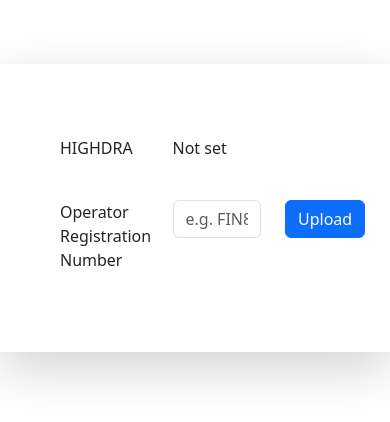
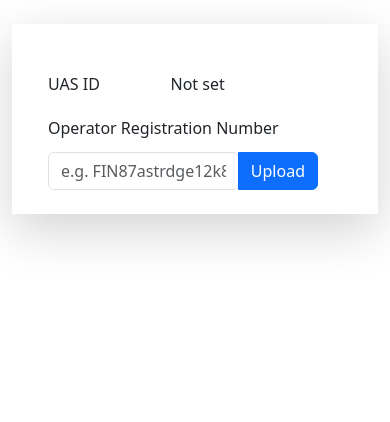
Before and after one commit to starcopter/dronetag-agent, a FastAPI app: template services/agent/templates/index.html in a window 390 px wide. Shown: the top 422 px of the page. Run offline with FastAPI, Linux system fonts and the light colour scheme; the template is opened without the code that fills it, so the values that code supplies are empty; some libraries are stand-ins or nearby versions.

Commit message:
Integrate OPRN Upload
Also, make web interface more responsive.

```diff
--- a/auterion-app.yml
+++ b/auterion-app.yml
@@ -2,7 +2,7 @@ auterion-api-version: 2
 auterion-app-base: v2
 
 app-name: dronetag-agent
-app-version: 0.7.0-dev.2  # auto-generated, do not edit
+app-version: 0.7.0  # auto-generated, do not edit
 app-author: com.starcopter
 target-platform:
   - skynode
@@ -24,3 +24,4 @@ compose-override:
     agent:
       volumes:
         - /etc/hostname:/etc/skynode:ro
+        - /persistent/suite/vehicle_sn:/etc/vehicle_sn:ro
--- a/services/agent/main.py
+++ b/services/agent/main.py
@@ -17,38 +17,48 @@ static_files = StaticFiles(directory="static")
 
 MAVLINK_IP = os.environ.get("MAVLINK_IP")
 MAVLINK_PORT = int(os.environ.get("MAVLINK_PORT", 5790))
-HIGHDRA = os.environ.get("HIGHDRA_SERIAL_NUMBER", "1715800000000")
+
+if _override := os.environ.get("UAS_ID_OVERRIDE"):
+    UAS_ID = _override
+else:
+    try:
+        UAS_ID = Path("/etc/vehicle_sn").read_text().strip()
+    except FileNotFoundError:
+        UAS_ID = None
 
 try:
     SKYNODE = Path("/etc/skynode").read_text().strip().split("-")[-1]
 except FileNotFoundError:
     SKYNODE = None
 
+gateway: DronetagGateway | None = None
+cached_oprn: OPRN | None = None
+
 
 @asynccontextmanager
 async def lifespan(app: FastAPI):
+    global gateway
     if MAVLINK_IP:
-        gateway = DronetagGateway(MAVLINK_IP, MAVLINK_PORT)
+        gateway = DronetagGateway(MAVLINK_IP, MAVLINK_PORT, uas_id=UAS_ID)
         gateway_task = asyncio.create_task(gateway.run())
 
     yield
 
     if MAVLINK_IP:
         gateway_task.cancel()
+        gateway = None
 
 
 app = FastAPI(lifespan=lifespan)
 app.mount("/static", static_files, name="static")
-
-cached_oprn: OPRN | None = None
 
 
 @app.get("/", response_class=HTMLResponse)
 def get_index(request: Request):
     params = {
         "title": "Dronetag Agent",
-        "highdra_serial_number": HIGHDRA,
-        "skynode_serial_number": SKYNODE,
+        "uas_id": UAS_ID,
+        "skynode": SKYNODE,
     }
     if cached_oprn:
         params["oprn"] = cached_oprn.public_part
@@ -65,15 +75,25 @@ async def post_oprn(request: Request, oprn: Annotated[str, Form()]):
     global cached_oprn
     try:
         cached_oprn = OPRN(oprn)
+        if gateway:
+            gateway.oprn = cached_oprn
     except ValueError as e:
         return templates.TemplateResponse(request, "blocks/oprn-form.html", {"oprn": oprn, "oprn_error": str(e)})
-    return templates.TemplateResponse(
-        request, "blocks/oprn-form.html", {"oprn": cached_oprn.public_part if cached_oprn else None}
-    )
+    params = {}
+    if cached_oprn:
+        params["oprn"] = cached_oprn.public_part
+        params["oprn_success"] = "OPRN successfully uploaded."
+    return templates.TemplateResponse(request, "blocks/oprn-form.html", params)
 
 
 @app.delete("/oprn", response_class=HTMLResponse)
 async def delete_oprn(request: Request):
     global cached_oprn
     cached_oprn = None
-    return templates.TemplateResponse(request, "blocks/oprn-form.html")
+    if gateway:
+        gateway.oprn = None
+    return templates.TemplateResponse(
+        request,
+        "blocks/oprn-form.html",
+        {"message": "OPRN successfully reset. Restart the drone for the changes to take effect."},
+    )
--- a/services/agent/pyproject.toml
+++ b/services/agent/pyproject.toml
@@ -1,6 +1,6 @@
 [project]
 name = "dronetag-agent"
-version = "0.7.0-dev.2"
+version = "0.7.0"
 description = "MAVLink relay to couple a Dronetag DRI module with Skynode."
 readme = "README.md"
 authors = [
--- a/services/agent/templates/base.html
+++ b/services/agent/templates/base.html
@@ -6,16 +6,10 @@
     <title>{% block title %}{{ title }}{% endblock title %}</title>
     <link href="{{ url_for('static', path='/bootstrap.min.css') }}" rel="stylesheet" />
     <meta name="viewport" content="width=device-width, initial-scale=1, shrink-to-fit=no" />
-    <style>
-        body {
-            padding-top: 64px;
-            padding-bottom: 64px;
-        }
-    </style>
 </head>
 
 <body>
-    <div class="container">
+    <div class="container p-4">
         {% block content %}
         <h1>Welcome to {{ title }}!</h1>
         {% endblock content %}
--- a/services/agent/templates/blocks/oprn-form.html
+++ b/services/agent/templates/blocks/oprn-form.html
@@ -1,25 +1,26 @@
-<!-- OPRN Form -->
 {% set oprn_valid = oprn and not oprn_error %}
 <form class="form-inline" novalidate autocomplete="off" {% if oprn_valid %}hx-delete="{{ url_for('delete_oprn') }}"
-  {% else %}hx-post="{{ url_for('post_oprn') }}" {% endif %}>
+  {% else %}hx-post="{{ url_for('post_oprn') }}" {% endif %} hx-swap="outerHTML">
 
-  <div class="row justify-content-center my-4">
-    <div class="col-5">
+  <div class="row">
+    <div class="col-12 col-md-5 my-1">
       <label for="oprn-input" class="form-label">Operator Registration Number</label>
     </div>
-    <div class="col-5">
+    <div class="col-12 col-md-7">
+      <div class=" input-group has-validation">
         <input type="text" id="oprn-input" name="oprn" placeholder="e.g. FIN87astrdge12k8-xyz" required
           {% if oprn %}value="{{ oprn }}" {% endif %} {% if oprn_valid %}readonly disabled{% endif %}
           {% if oprn_error %}class="form-control is-invalid" {% elif oprn_valid %}class="form-control is-valid"
           {% else %}class="form-control" {% endif %} />
-      {% if oprn_error %}<div class="invalid-feedback">{{ oprn_error }}</div>{% endif %}
-    </div>
-    <div class="col-2">
         {% if oprn_valid %}
         <button type="submit" class="btn btn-danger">Reset</button>
         {% else %}
         <button type="submit" class="btn btn-primary">Upload</button>
         {% endif %}
+        {% if oprn_error %}<div class="invalid-feedback">{{ oprn_error }}</div>{% endif %}
+        {% if oprn_success %}<div class="valid-feedback">{{ oprn_success }}</div>{% endif %}
+        {% if message %}<div class="form-text">{{ message }}</div>{% endif %}
+      </div>
     </div>
   </div>
 </form>
--- a/services/agent/templates/index.html
+++ b/services/agent/templates/index.html
@@ -1,17 +1,17 @@
 {% extends "base.html" %}
 
 {% block content %}
-<div class="row shadow-lg p-5">
+<div class="row shadow-lg p-4">
   <h1>{{ title }}</h1>
 
   <div class="row mt-3">
-    <div class="col-5">HIGHDRA</div>
-    <div class="col-7" id="highdra-serial-number">{{ highdra_serial_number | default("Not set") }}</div>
+    <div class="col-5">UAS ID</div>
+    <div class="col-7">{{ uas_id | default("Not set") }}</div>
   </div>
-  {% if skynode_serial_number %}
+  {% if skynode %}
   <div class="row mt-3">
     <div class="col-5">Skynode</div>
-    <div class="col-7" id="skynode-serial-number">{{ skynode_serial_number }}</div>
+    <div class="col-7">{{ skynode }}</div>
   </div>
   {% endif %}
 
```
Also changed, not shown: services/agent/gateway.py (+13 -2 lines), 2 other files. Lines whose indentation alone changed are shown as unchanged.
